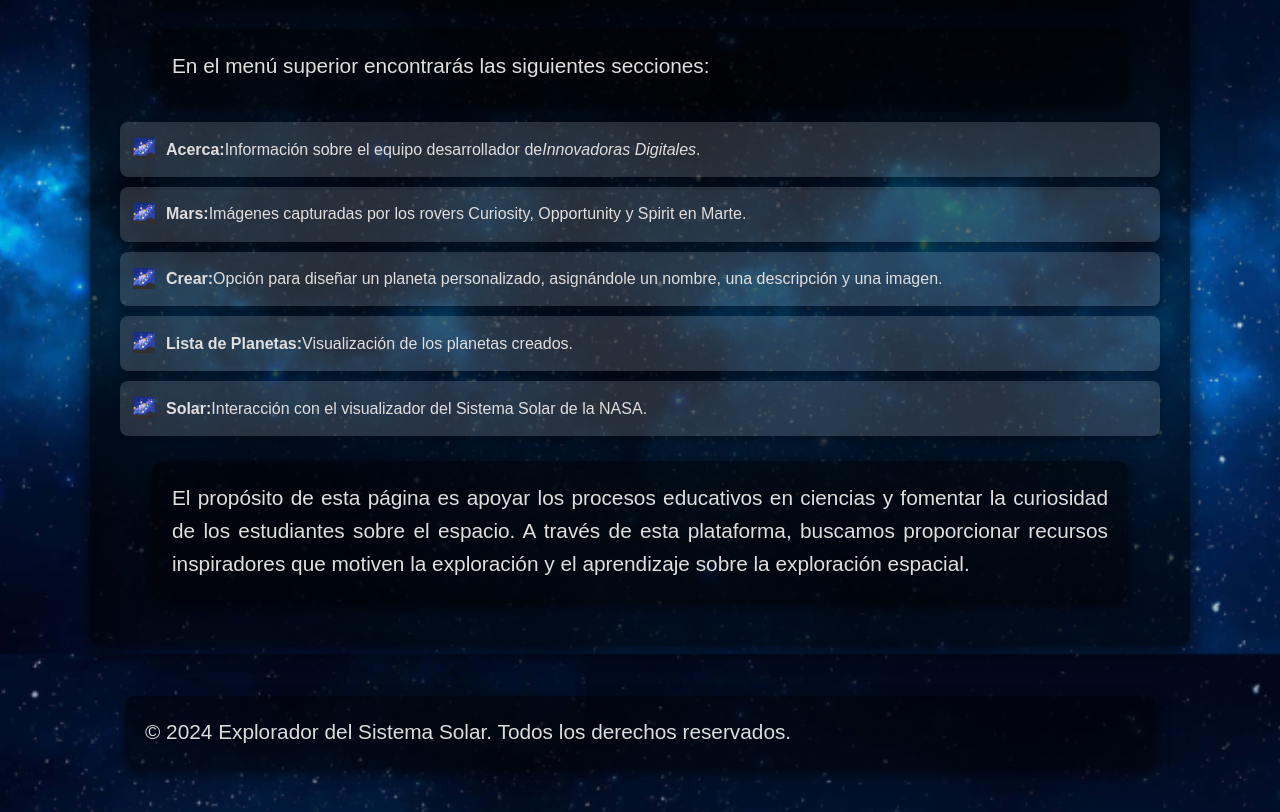
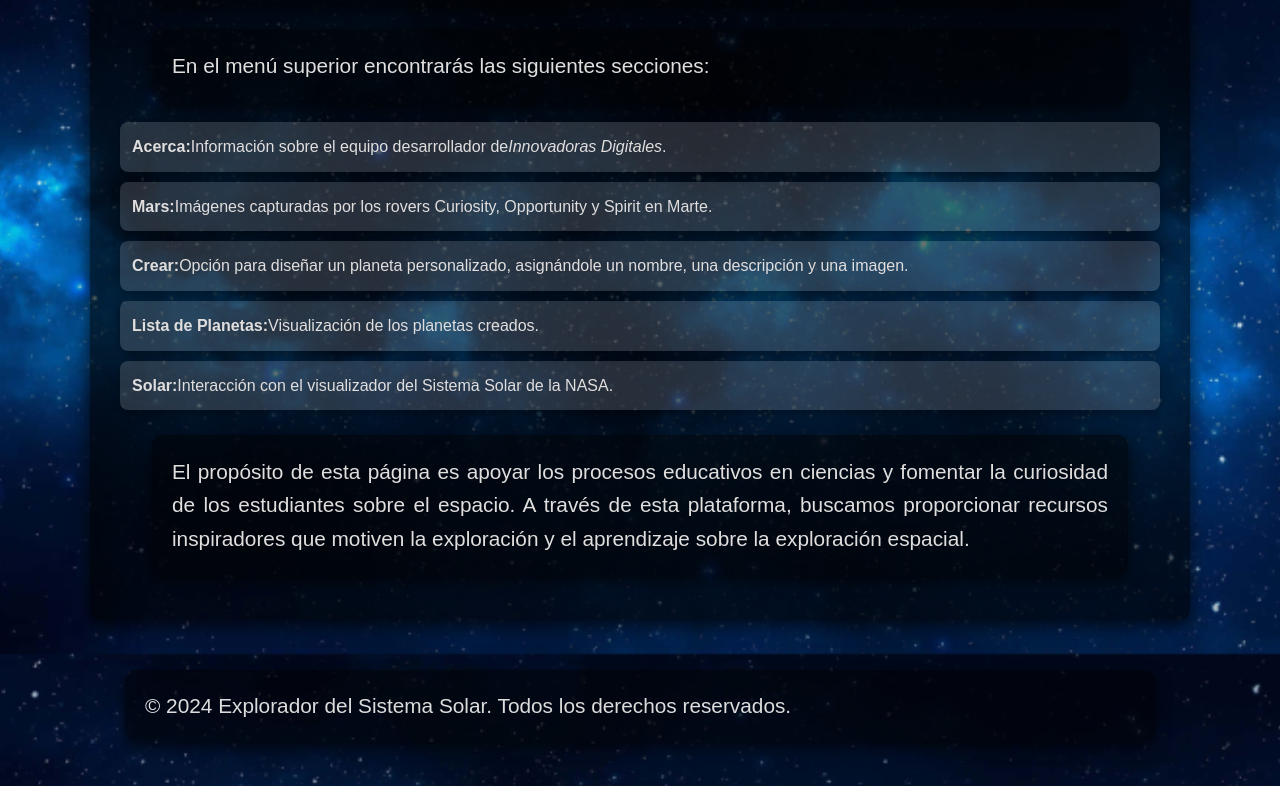
Before and after one commit to Kdnastone/astrolunar, a React (Vite) app: page /home in a window 1280 px wide. Shown: the part 946-1758 px from the top of the page. After the commit the page ends 1732 px from the top, so only its background shows below. Built offline with nearby package versions, Linux system fonts and the light colour scheme.

Commit message:
Update Home.css

```diff
--- a/src/styles/Home.css
+++ b/src/styles/Home.css
@@ -71,9 +71,9 @@ body {
     color: #e1dede;
 }
 .history-section ul {
-    list-style-type: none;
     padding: 0;
     margin: 20px 0;
+    list-style-type: none;
 }
 
 .history-section li {
@@ -87,13 +87,6 @@ body {
     box-shadow: 0 4px 8px rgba(0, 0, 0, 0.3);
     display: flex;
     align-items: center;
-}
-
-.history-section li::before {
-    content: "🌌";
-    margin-right: 10px;
-    font-size: 1.2rem;
-    color: #e1dede;
 }
 
 .footer-section {
```
